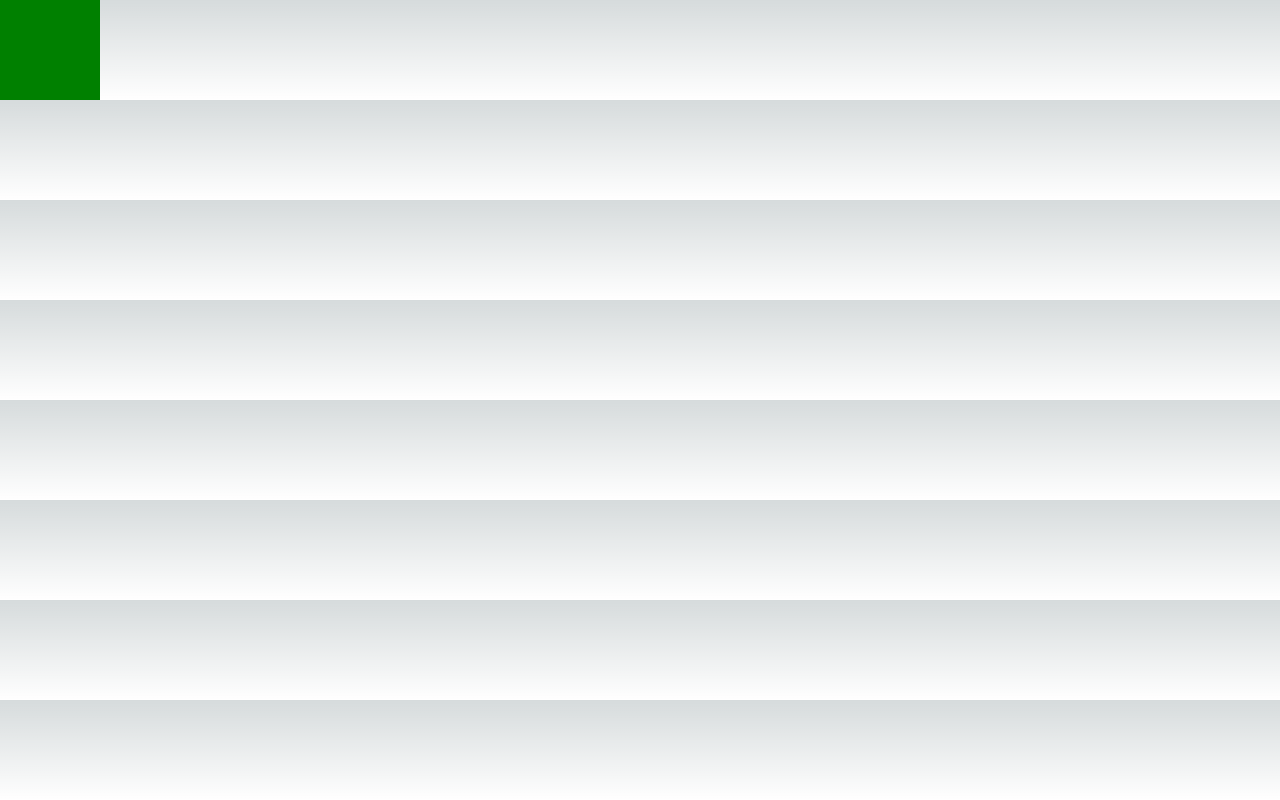
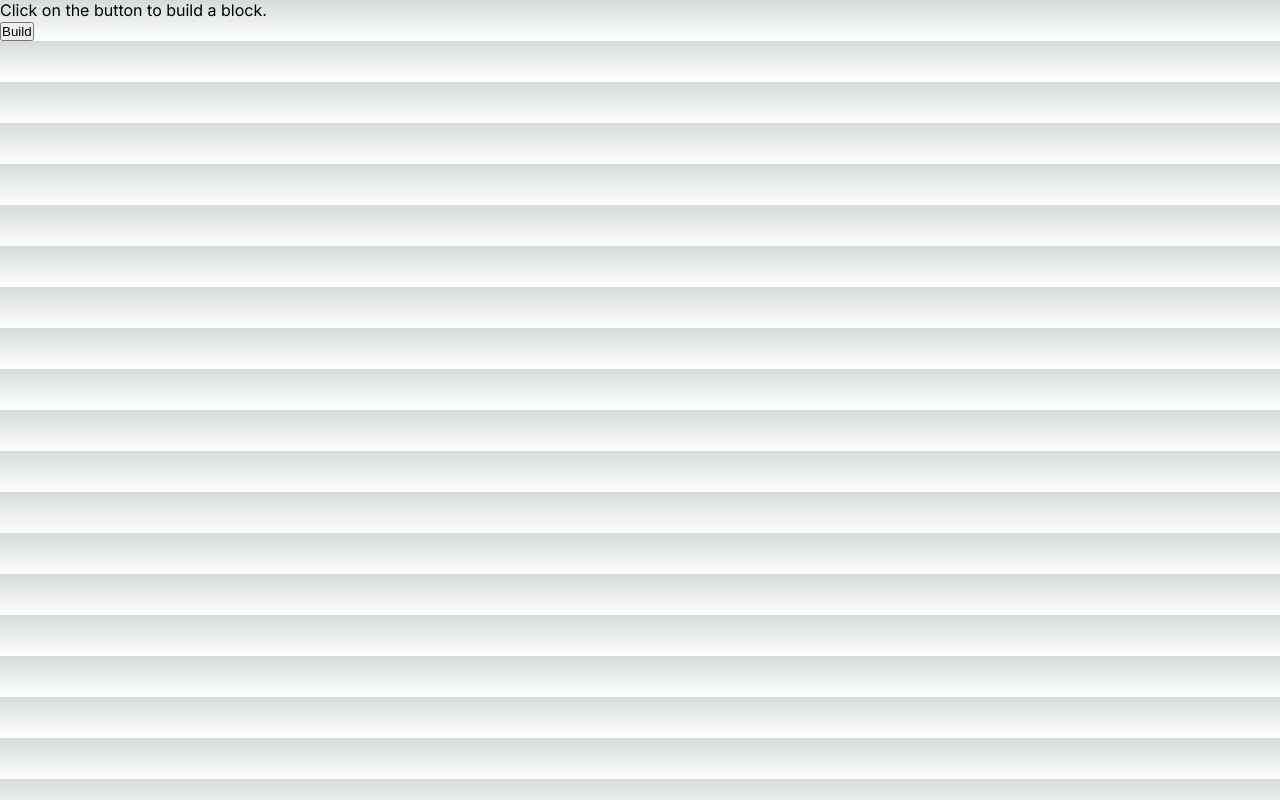
Before and after one commit to franco-ortega/block-builder, a Next.js app: page / in a window 1280 px wide. Built offline with nearby package versions, Linux system fonts and the light colour scheme.

Commit message:
create Builder component to create blocks

```diff
--- a/app/page.js
+++ b/app/page.js
@@ -1,9 +1,5 @@
-import Block from '@/components/block/Block';
+import Builder from '@/components/builder/Builder';
 
 export default function Home() {
-  return (
-    <main>
-      <Block />
-    </main>
-  );
+  return <Builder />;
 }
--- /dev/null
+++ b/components/builder/Builder.jsx
@@ -0,0 +1,34 @@
+'use client';
+
+import { useState } from 'react';
+import Block from '../block/Block';
+
+export default function Builder() {
+  const [blocks, setBlocks] = useState([]);
+
+  const addBlock = () => {
+    console.log('clicked');
+    setBlocks((prev) => [
+      ...prev,
+      {
+        id: Math.random().toFixed(4) * 10000,
+      },
+    ]);
+  };
+
+  console.log(blocks);
+
+  return (
+    <main>
+      <section>
+        <p>Click on the button to build a block.</p>
+        <button onClick={addBlock}>Build</button>
+      </section>
+      <section>
+        {blocks.map(({ id }) => (
+          <Block key={id} />
+        ))}
+      </section>
+    </main>
+  );
+}
```
